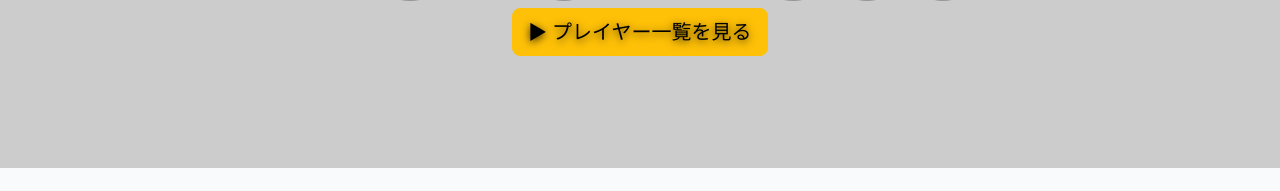
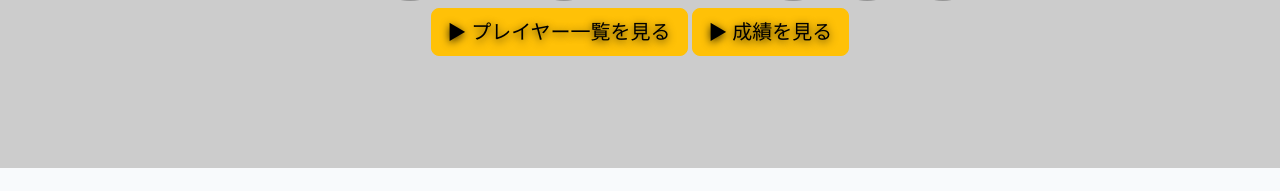
Before and after one commit to kito-sab/minecraft-website, a plain HTML site: page index.html in a window 1280 px wide. Shown: the part 297-488 px from the top of the page. Drawn offline with nearby package versions, Linux system fonts and the light colour scheme; placeholder pictures from the web are drawn by us.

Commit message:
更新
更新

```diff
--- a/index.html
+++ b/index.html
@@ -46,6 +46,7 @@
             <h1 class="display-4 fw-bold">マイクラ PVP ＆ HIVE を全力で楽しむ！</h1>
             <p class="lead">おすすめ設定・テクニック・フレンド募集ページへようこそ。</p>
             <a href="players.html" class="btn btn-warning btn-lg mt-3">▶ プレイヤー一覧を見る</a>
+            <a href="player-stats.html" class="btn btn-warning btn-lg mt-3">▶ 成績を見る</a>
         </div>
     </header>
 
```
